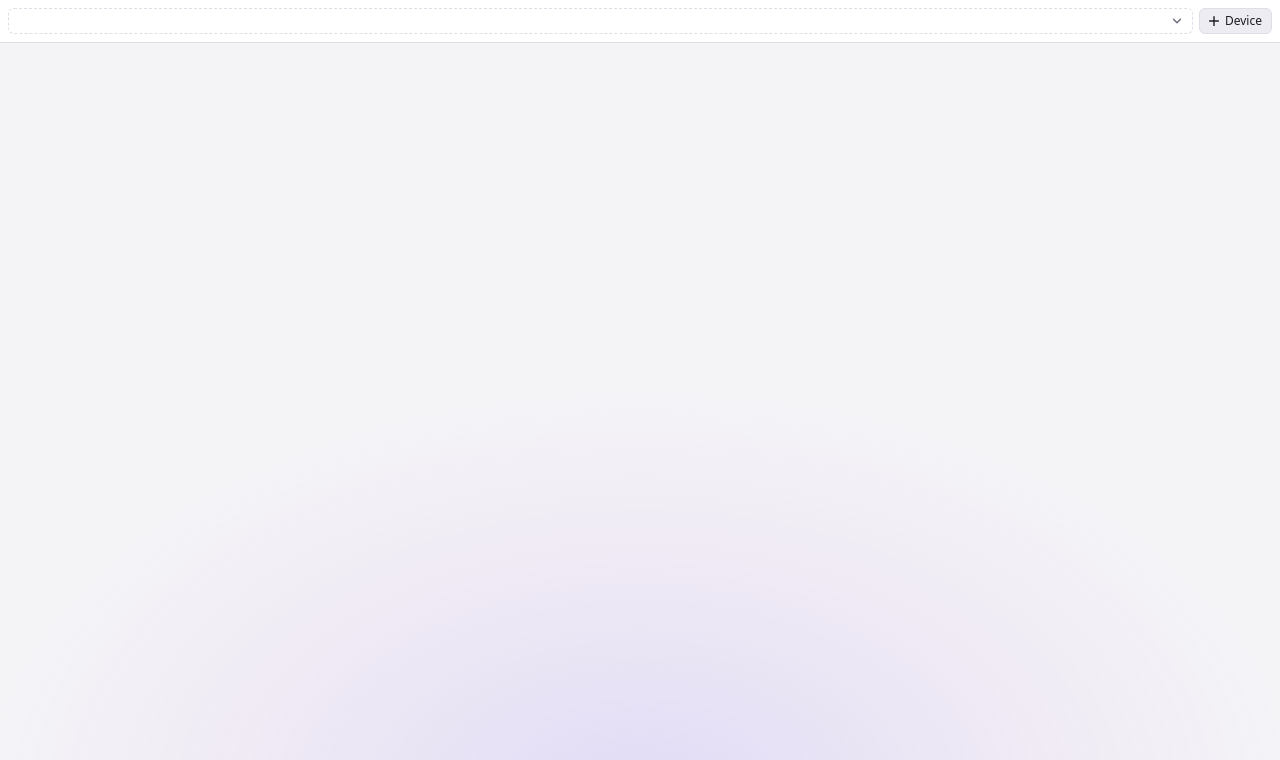
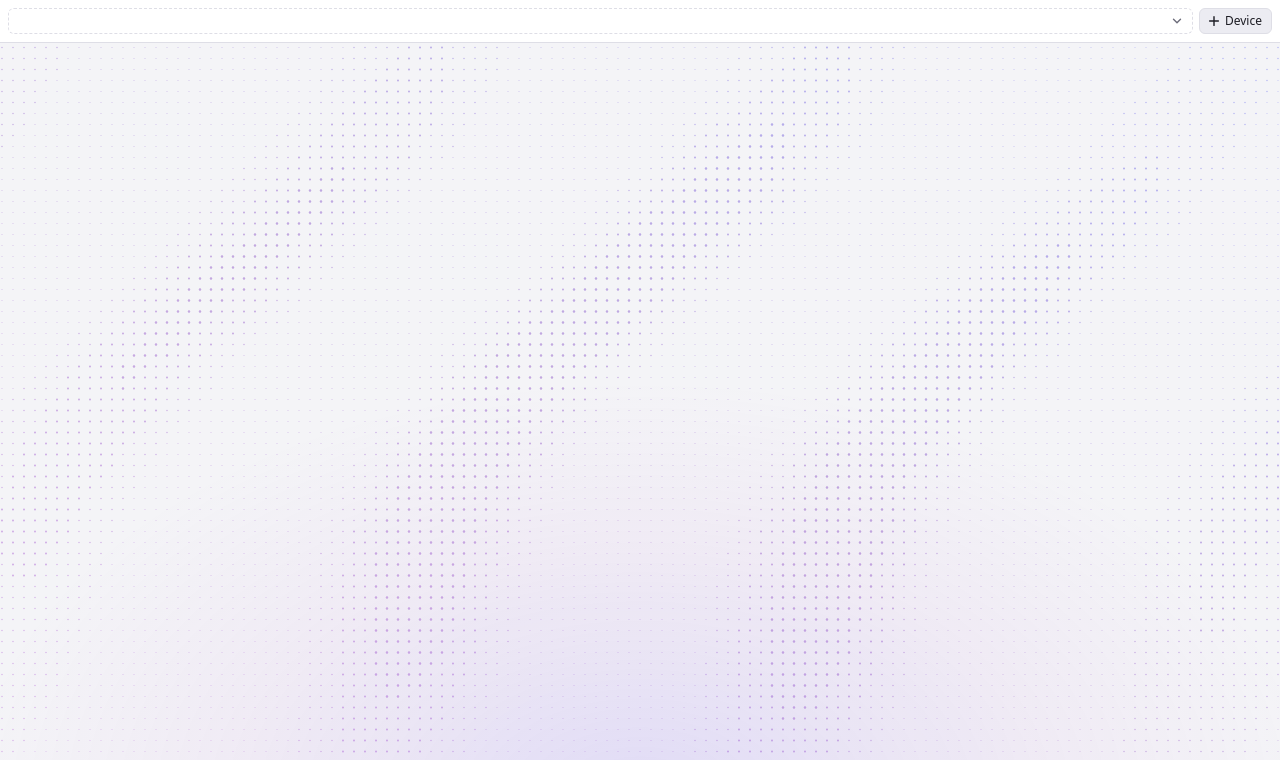
Before and after one commit to dazecoop/mirrorly, a browser extension: page sidebar/sidebar.html in a window 1280 px wide. Shown: the top 760 px of the page. Drawn offline with Linux system fonts and the light colour scheme.

Commit message:
feat: add animated dot matrix background and integrate with sidebar layout

```diff
--- /dev/null
+++ b/sidebar/dots.js
@@ -0,0 +1,220 @@
+'use strict';
+
+// The animated dot matrix behind the phones: one canvas under the whole row,
+// redrawn at a low frame rate. Dots are grouped into a few
+// size/opacity levels and each level is drawn as a single path, and frames
+// where no dot changes level are skipped, so the cost stays well under 1ms.
+
+const MirrorlyDots = (() => {
+  const LOOK = {
+    spacing: 11,
+    sizeMin: 0.5, sizeMax: 1.3,
+    alphaMin: 0.38, alphaMax: 0.47,
+    speed: 0.49,
+    scale: 0.65, // pattern size
+    gamma: 1.8,  // contrast
+    levels: 4,
+    edge: 0.65,  // fades the dots towards the stage's edges
+    clear: 0.33, // and behind the phone
+    angle: 115,  // of the colour gradient
+    fps: 10,
+  };
+  // The store slides' indigo, violet and orchid
+  const COLOURS = {
+    dark: ['#6e8cf6', '#a97bf0', '#e277c3'],
+    light: ['#5b63f0', '#8a52c4', '#b65fd8'],
+  };
+  const TAU = Math.PI * 2;
+  const dark = matchMedia('(prefers-color-scheme: dark)');
+  const reduced = matchMedia('(prefers-reduced-motion: reduce)');
+  let field = null;
+  let time = 0;
+  let last = 0;
+  let raf = 0;
+
+  const smooth = (a, b, x) => {
+    const t = Math.min(1, Math.max(0, (x - a) / (b - a)));
+    return t * t * (3 - 2 * t);
+  };
+
+  class Field {
+    // `holes` gives the phones' boxes, in px from the area's top left: the
+    // dots thin out behind them.
+    constructor(area, holes) {
+      this.area = area;
+      this.holes = holes;
+      this.holeRects = [];
+      this.count = 0;
+      // Fixed under the area, so it stays put while the row scrolls sideways.
+      this.canvas = document.createElement('canvas');
+      this.canvas.className = 'dots';
+      this.canvas.setAttribute('aria-hidden', 'true');
+      area.before(this.canvas);
+      this.ctx = this.canvas.getContext('2d');
+      new ResizeObserver(() => this.build()).observe(area);
+      area.addEventListener('scroll', () => this.refresh(), { passive: true });
+    }
+
+    // After the phones move.
+    refresh() {
+      const rects = this.holes();
+      const key = rects.map((r) => [r.x, r.y, r.width, r.height].map(Math.round).join()).join('|');
+      if (key === this.holeKey) return;
+      this.holeKey = key;
+      this.holeRects = rects;
+      this.weigh();
+    }
+
+    build() {
+      const r = this.area.getBoundingClientRect();
+      const w = Math.round(r.width);
+      const h = Math.round(r.height);
+      Object.assign(this.canvas.style, { left: `${r.left}px`, top: `${r.top}px`, width: `${w}px`, height: `${h}px` });
+      this.w = w;
+      this.h = h;
+      // 1x on purpose: soft dots, and a quarter of the pixels on a HiDPI screen.
+      this.canvas.width = w;
+      this.canvas.height = h;
+      const sp = LOOK.spacing;
+      const cx = w / 2;
+      const cy = h / 2;
+      // Centred, so the dots sit evenly around the phone at any width.
+      const x0 = cx - Math.floor(cx / sp) * sp;
+      const y0 = cy - Math.floor(cy / sp) * sp;
+      const nx = Math.max(0, Math.floor((w - x0) / sp) + 1);
+      const ny = Math.max(0, Math.floor((h - y0) / sp) + 1);
+      const n = nx * ny;
+      this.count = n;
+      this.xs = new Float32Array(n);
+      this.ys = new Float32Array(n);
+      this.us = new Float32Array(n);
+      this.vs = new Float32Array(n);
+      this.wt = new Float32Array(n);
+      this.level = new Uint8Array(n);
+      this.prev = new Uint8Array(n);
+      this.order = new Uint32Array(n);
+      let i = 0;
+      for (let y = 0; y < ny; y++) {
+        for (let x = 0; x < nx; x++, i++) {
+          this.xs[i] = x0 + x * sp;
+          this.ys[i] = y0 + y * sp;
+          this.us[i] = (this.xs[i] - cx) / (140 * LOOK.scale);
+          this.vs[i] = (this.ys[i] - cy) / (140 * LOOK.scale);
+        }
+      }
+      this.paint();
+      this.holeKey = null;
+      this.refresh();
+    }
+
+    paint() {
+      const { ctx, w, h } = this;
+      const colours = COLOURS[dark.matches ? 'dark' : 'light'];
+      const a = LOOK.angle * Math.PI / 180;
+      const c = Math.cos(a);
+      const s = Math.sin(a);
+      const half = (Math.abs(w * c) + Math.abs(h * s)) / 2;
+      const g = ctx.createLinearGradient(w / 2 - c * half, h / 2 - s * half, w / 2 + c * half, h / 2 + s * half);
+      colours.forEach((colour, k) => g.addColorStop(k / (colours.length - 1), colour));
+      ctx.fillStyle = g;
+      this.dirty = true;
+    }
+
+    // How much of each dot shows: less near the edges and behind the phone.
+    weigh() {
+      if (!this.count) return;
+      const { w, h, holeRects } = this;
+      const sp = LOOK.spacing;
+      for (let i = 0; i < this.count; i++) {
+        const x = this.xs[i];
+        const y = this.ys[i];
+        let weight = 1 - LOOK.edge * smooth(0.45, 1.35, Math.hypot((x - w / 2) / (w / 2), (y - h / 2) / (h / 2)));
+        for (const p of holeRects) {
+          const e = Math.hypot((x - p.x - p.width / 2) / (p.width / 2 + sp), (y - p.y - p.height / 2) / (p.height / 2 + sp));
+          weight *= 1 - LOOK.clear * (1 - smooth(0.85, 1.5, e));
+        }
+        this.wt[i] = weight;
+      }
+      this.dirty = true;
+      this.draw();
+    }
+
+    draw() {
+      if (!this.count) return;
+      const { ctx, xs, ys, us, vs, wt, order } = this;
+      const L = LOOK.levels;
+      const t = time;
+      let changed = this.dirty;
+      // Diagonal swells, gently bent so they never quite repeat.
+      for (let i = 0; i < this.count; i++) {
+        const u = us[i];
+        const v = vs[i];
+        const val = 0.5 + 0.5 * Math.sin(u * 1.4 + v * 0.9 - t * 1.2 + 0.8 * Math.sin(v * 0.8 + t * 0.5));
+        let l = (val ** LOOK.gamma * wt[i] * L) | 0;
+        if (l >= L) l = L - 1;
+        this.level[i] = l;
+        if (l !== this.prev[i]) changed = true;
+      }
+      if (!changed) return;
+
+      // Sorted by level, then one path and one fill per level.
+      const level = this.level;
+      const ends = new Int32Array(L + 1);
+      for (let i = 0; i < this.count; i++) ends[level[i] + 1]++;
+      for (let l = 1; l <= L; l++) ends[l] += ends[l - 1];
+      for (let i = 0; i < this.count; i++) order[ends[level[i]]++] = i;
+
+      ctx.clearRect(0, 0, this.w, this.h);
+      let start = 0;
+      for (let l = 0; l < L; l++) {
+        const end = ends[l];
+        const k = L > 1 ? l / (L - 1) : 1;
+        const r = LOOK.sizeMin + (LOOK.sizeMax - LOOK.sizeMin) * k;
+        ctx.globalAlpha = LOOK.alphaMin + (LOOK.alphaMax - LOOK.alphaMin) * k;
+        ctx.beginPath();
+        for (let j = start; j < end; j++) {
+          const i = order[j];
+          ctx.moveTo(xs[i] + r, ys[i]);
+          ctx.arc(xs[i], ys[i], r, 0, TAU);
+        }
+        ctx.fill();
+        start = end;
+      }
+      this.level = this.prev;
+      this.prev = level;
+      this.dirty = false;
+    }
+  }
+
+  function frame(now) {
+    raf = requestAnimationFrame(frame);
+    if (now - last < 1000 / LOOK.fps - 2) return;
+    time += Math.min(now - last, 100) / 1000 * LOOK.speed;
+    last = now;
+    field.draw();
+  }
+
+  // Still (one frame) while the sidebar is hidden or motion is reduced.
+  function run() {
+    cancelAnimationFrame(raf);
+    raf = 0;
+    if (document.hidden || reduced.matches) return;
+    last = performance.now();
+    raf = requestAnimationFrame(frame);
+  }
+  document.addEventListener('visibilitychange', run);
+  reduced.addEventListener('change', run);
+  dark.addEventListener('change', () => {
+    if (!field) return;
+    field.paint();
+    field.draw();
+  });
+
+  return {
+    attach(area, holes) {
+      field = new Field(area, holes);
+      run();
+      return field;
+    },
+  };
+})();
--- a/sidebar/sidebar.css
+++ b/sidebar/sidebar.css
@@ -8,7 +8,6 @@
   --track: #c9c9d3;
   --accent: #5b5bd6;
   --accent-text: #ffffff;
-  --grid: rgba(29, 29, 36, .05);
   color-scheme: light;
 }
 @media (prefers-color-scheme: dark) {
@@ -22,7 +21,6 @@
     --track: #4a4a56;
     --accent: #7c7cf0;
     --accent-text: #101014;
-    --grid: rgba(236, 236, 241, .04);
     color-scheme: dark;
   }
 }
@@ -321,22 +319,18 @@ button:hover, select:hover { border-color: var(--muted); }
   text-overflow: ellipsis;
 }
 .size:empty { display: none; }
-/* Faint grid behind the phones, like the store slides. Centred so the lines
-   sit evenly around a phone at any sidebar width. */
 .stage {
   position: relative;
   flex: 1;
   min-height: 0;
   overflow: hidden;
-  background:
-    linear-gradient(var(--grid) 1px, transparent 1px) center / 24px 24px,
-    linear-gradient(90deg, var(--grid) 1px, transparent 1px) center / 24px 24px;
 }
+/* The moving dot matrix behind the phones (dots.js), under the whole row */
+.dots { position: fixed; z-index: -1; pointer-events: none; }
 
 /* Capture mode: one full-size phone and nothing else. */
 body.capture { background: #1c1c1f; }
 body.capture .bar, body.capture .pane-box { display: none; }
-body.capture .stage { background: none; }
 body.capture #panes { position: absolute; top: 0; left: 0; width: 1400px; height: 1400px; padding: 0; }
 body.capture .phone.bezel { box-shadow: 0 0 0 1.5px #5a5a60, 0 0 0 4px #1c1c1f; }
 /* A screenshot without the frame: just the page, with no browser bars over it. */
--- a/sidebar/sidebar.js
+++ b/sidebar/sidebar.js
@@ -706,6 +706,8 @@ class Pane {
   layout() {
     if (!this.frame && !this.blocked) {
       this.sizeLabel.textContent = '';
+      this.box = null;
+      dots?.refresh();
       return;
     }
     const d = this.device();
@@ -721,6 +723,8 @@ class Pane {
       Object.assign(this.viewport.style, { top: '0px', width: `${sw}px`, height: `${sh}px`, background: this.pageColor || '' });
       if (this.frame) Object.assign(this.frame.style, { width: `${sw}px`, height: `${sh}px`, transform: '', background: this.pageColor || '' });
       this.phone.classList.remove('bezel', 'flat');
+      this.box = { x: 0, y: 0, width: sw, height: sh };
+      dots?.refresh();
       this.renderOverlay();
       this.sizeLabel.textContent = `${sw}×${sh}`;
       return;
@@ -746,6 +750,8 @@ class Pane {
       transform: `scale(${scale})`,
       borderRadius: framed ? `${b.radius}px` : '',
     });
+    this.box = { x: parseFloat(this.phone.style.left), y: parseFloat(this.phone.style.top), width: outerW * scale, height: outerH * scale };
+    dots?.refresh();
     Object.assign(this.screen.style, {
       left: `${b.left}px`,
       top: `${b.top}px`,
@@ -763,10 +769,18 @@ class Pane {
     // out to fit the screen.
     const pageWidth = this.layoutWidth && this.layoutWidth !== g.width ? this.layoutWidth : g.width;
     const zoom = g.width / pageWidth;
+    // At a fractional scale Firefox can draw the page up to a screen pixel
+    // short of its box, showing a sliver of the page colour along the right
+    // and bottom. It's drawn a screen pixel over, clipped by the viewport.
+    // (Screenshots are at whole scales, and keep the page exact.)
+    const px = scale * devicePixelRatio;
+    const bleed = Math.abs(px - Math.round(px)) > 0.001 ? 1 / px : 0;
+    const sx = (zoom * (g.width + bleed)) / g.width;
+    const sy = (zoom * (g.height + bleed)) / g.height;
     if (this.frame) Object.assign(this.frame.style, {
       width: `${pageWidth}px`,
       height: `${g.height / zoom}px`,
-      transform: zoom !== 1 ? `scale(${zoom})` : '',
+      transform: sx !== 1 || sy !== 1 ? `scale(${sx}, ${sy})` : '',
       background: this.pageColor || '',
     });
 
@@ -904,6 +918,16 @@ function layoutAll() {
   arrangePanes();
   for (const pane of panes) pane.layout();
 }
+
+// The dots behind the row thin out behind each phone. (Offsets, not drawn
+// boxes, so a phone mid-animation counts where it's going.) Not in a capture
+// or agent tab: nobody sees the stage there.
+const dots = offscreen ? null : MirrorlyDots.attach(panesEl, () =>
+  panes.filter((pane) => pane.box && !pane.el.hidden).map((pane) => ({
+    ...pane.box,
+    x: pane.box.x + pane.stage.offsetLeft - panesEl.scrollLeft,
+    y: pane.box.y + pane.stage.offsetTop,
+  })));
 
 // Each stage is watched (Pane), but once the row scrolls the panes have
 // fixed widths and the stages no longer change with the sidebar; the row
@@ -1074,6 +1098,8 @@ function shutter(pane) {
   const st = pane.stage.getBoundingClientRect();
   pane.stage.style.transformOrigin = `${c.x - st.left}px ${c.y - st.top}px`;
   pane.stage.animate([{ scale: '1' }, { scale: '0.97', offset: 0.35 }, { scale: '1' }], { duration: 220, easing: EASE_OUT });
+  // The Screenshot button presses in with it.
+  pane.el.querySelector('.shoot').animate([{ scale: '1' }, { scale: '0.92', offset: 0.35 }, { scale: '1' }], { duration: 220, easing: EASE_OUT });
 
   const r = pane.phone.getBoundingClientRect();
   const n = notice.getBoundingClientRect();
@@ -1157,7 +1183,8 @@ function spinPhone(pane, was) {
 }
 
 // A ripple through the row from `origin`, Siri-style: a wave spreads out
-// and each phone gives a quick squash-and-stretch as the wave reaches it,
+// and each phone, and each pane's controls, give a quick squash-and-stretch
+// as the wave reaches them,
 // leaning away from where it started, while a faint iridescent rim rides the
 // wave's front. Only transforms and opacity are animated (the compositor
 // runs them, at the display's full rate); a per-pixel bend would be
@@ -1194,33 +1221,45 @@ function glassRipple(origin) {
   Object.assign(rim.style, { left: `${ox - RIM / 2}px`, top: `${oy - RIM / 2}px`, width: `${RIM}px`, height: `${RIM}px` });
   rim.animate([{ transform: `scale(${grow * 0.04})`, opacity: 1 }, { transform: `scale(${grow})`, opacity: 0 }], { duration: RIPPLE_MS, easing: EASE_OUT });
 
-  // Each phone, as the wave passes it. The wave's front moves like the rim
-  // (ease-out over its reach), so a phone's moment is where that curve
-  // crosses its distance.
-  for (const pane of panes) {
-    if (pane.el.hidden || pane.phone.hidden) continue;
-    const c = centreOf(pane.phone);
+  // Each phone and control, as the wave passes it. The wave's front moves
+  // like the rim (ease-out over its reach), so an element's moment is where
+  // that curve crosses its distance. `strength` scales the squash, `sway`
+  // the sideways lean, in px.
+  const wobble = (el, c, strength, sway) => {
     const dx = c.x - origin.x;
     const dy = c.y - origin.y;
     const dist = Math.hypot(dx, dy);
     const f = Math.min(1, dist / reach);
     const delay = RIPPLE_MS * (1 - Math.cbrt(1 - f)); // inverse of the ease-out cubic
     // Stronger near the origin, fading with distance; leans along the wave.
-    const k = 0.035 * (1 - 0.5 * f);
+    const k = strength * (1 - 0.5 * f);
     const lean = dist > 1 ? Math.max(-1, Math.min(1, dx / dist)) : 0;
-    // On the phone's stage, pivoting on the phone's centre (the phone itself
-    // is scaled from its top left).
-    const st = pane.stage.getBoundingClientRect();
-    pane.stage.style.transformOrigin = `${c.x - st.left}px ${c.y - st.top}px`;
-    pane.stage.animate(
+    el.animate(
       [
         { scale: '1 1', rotate: '0deg', translate: '0 0' },
-        { scale: `${1 + k} ${1 - k}`, rotate: `${lean * 0.6}deg`, translate: `${lean * 6}px 0`, offset: 0.3 },
-        { scale: `${1 - k * 0.5} ${1 + k * 0.5}`, rotate: `${-lean * 0.3}deg`, translate: `${-lean * 3}px 0`, offset: 0.65 },
+        { scale: `${1 + k} ${1 - k}`, rotate: `${lean * 0.6}deg`, translate: `${lean * sway}px 0`, offset: 0.3 },
+        { scale: `${1 - k * 0.5} ${1 + k * 0.5}`, rotate: `${-lean * 0.3}deg`, translate: `${-lean * sway * 0.5}px 0`, offset: 0.65 },
         { scale: '1 1', rotate: '0deg', translate: '0 0' },
       ],
       { duration: WOBBLE_MS, delay, easing: 'ease-in-out' },
     );
+  };
+  for (const pane of panes) {
+    if (pane.el.hidden) continue;
+    // The box jiggles as one, and each control in it a little more, a beat
+    // apart as the wave crosses them (each about its own centre).
+    const box = pane.el.querySelector('.pane-box');
+    wobble(box, centreOf(box), 0.02, 3);
+    for (const control of box.querySelectorAll('.device, .frame, .pane-actions > button, .custom, .size')) {
+      if (control.offsetParent) wobble(control, centreOf(control), 0.05, 2);
+    }
+    if (pane.phone.hidden) continue;
+    // On the phone's stage, pivoting on the phone's centre (the phone itself
+    // is scaled from its top left).
+    const c = centreOf(pane.phone);
+    const st = pane.stage.getBoundingClientRect();
+    pane.stage.style.transformOrigin = `${c.x - st.left}px ${c.y - st.top}px`;
+    wobble(pane.stage, c, 0.035, 6);
   }
 }
 
```
Also changed, not shown: sidebar/sidebar.html (+1 -0 lines), 1 other file.
